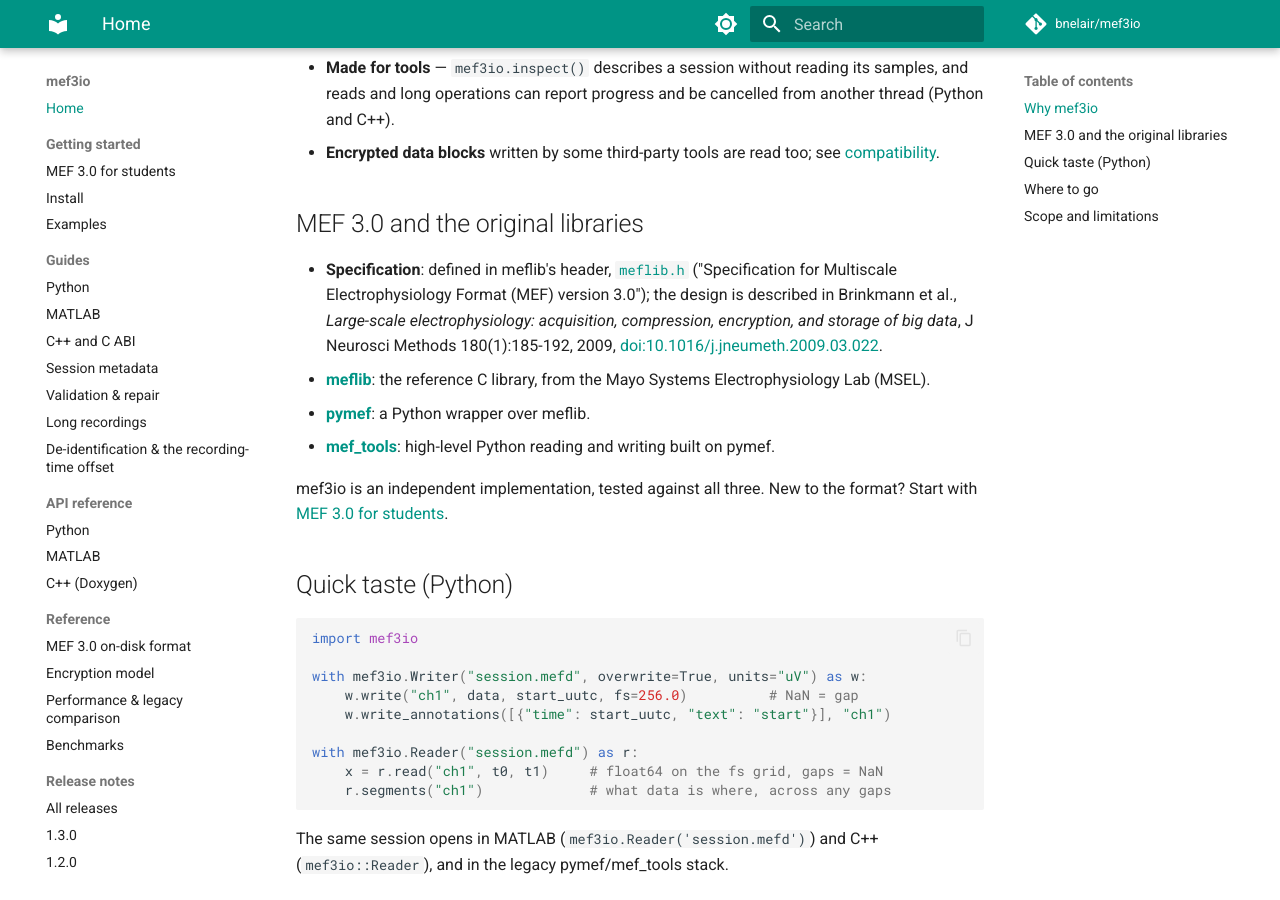
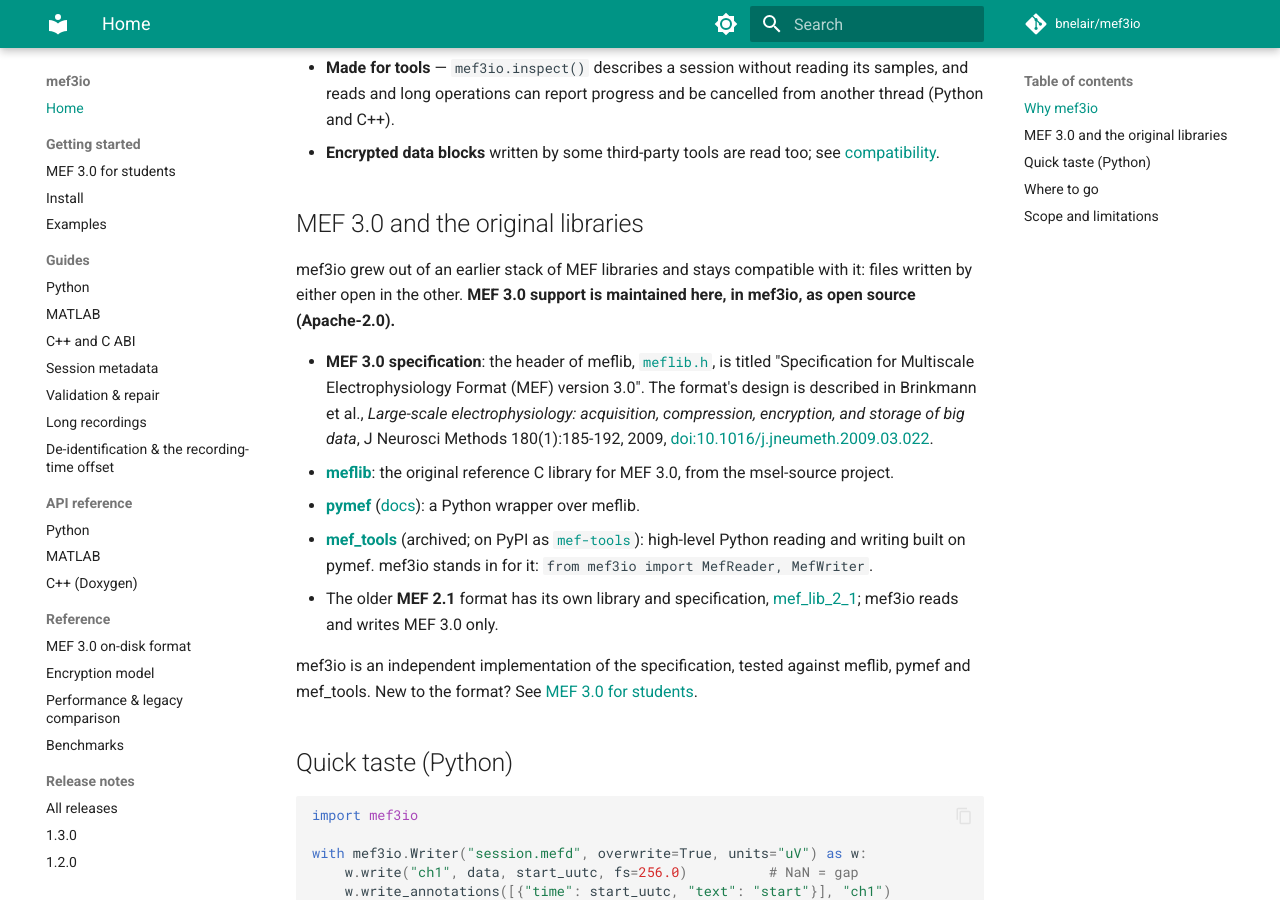
Before and after one commit to bnelair/mef3io, an MkDocs documentation site: the page built from docs/index.md, in a window 1280 px wide and 900 px high, scrolled down 979 px. Built offline with MkDocs 1.6.1 and Material for MkDocs 9.7.7, drawn with Linux system fonts in a browser that asks for light colours; comment, search, counter and statistics services are not loaded; some of the changed text lies outside the part shown.

Commit message:
Review round 3; original libraries as the historical stack; maintainer line, no institutional branding
Co-Authored-By: Claude Opus 5.5 <noreply@anthropic.com>
Claude-Session: https://claude.ai/code/session_01PWYBRHqzczzUfo99eFKLmQ

```diff
--- a/docs/index.md
+++ b/docs/index.md
@@ -54,22 +54,32 @@ version number.
 
 ## MEF 3.0 and the original libraries
 
-- **Specification**: defined in meflib's header,
-  [`meflib.h`](https://github.com/msel-source/meflib/blob/multiplatform/meflib/meflib.h)
-  ("Specification for Multiscale Electrophysiology Format (MEF) version
-  3.0"); the design is described in Brinkmann et al., *Large-scale
-  electrophysiology: acquisition, compression, encryption, and storage of big
-  data*, J Neurosci Methods 180(1):185-192, 2009,
+mef3io grew out of an earlier stack of MEF libraries and stays compatible
+with it: files written by either open in the other. **MEF 3.0 support is
+maintained here, in mef3io, as open source (Apache-2.0).**
+
+- **MEF 3.0 specification**: the header of meflib,
+  [`meflib.h`](https://github.com/msel-source/meflib/blob/multiplatform/meflib/meflib.h),
+  is titled "Specification for Multiscale Electrophysiology Format (MEF)
+  version 3.0". The format's design is described in Brinkmann et al.,
+  *Large-scale electrophysiology: acquisition, compression, encryption, and
+  storage of big data*, J Neurosci Methods 180(1):185-192, 2009,
   [doi:10.1016/j.jneumeth.2009.03.022](https://doi.org/10.1016/j.jneumeth.2009.03.022).
-- **[meflib](https://github.com/msel-source/meflib)**: the reference C
-  library, from the Mayo Systems Electrophysiology Lab (MSEL).
-- **[pymef](https://github.com/msel-source/pymef)**: a Python wrapper over
-  meflib.
-- **[mef_tools](https://github.com/bnelair/mef_tools)**: high-level Python
-  reading and writing built on pymef.
+- **[meflib](https://github.com/msel-source/meflib)**: the original reference
+  C library for MEF 3.0, from the msel-source project.
+- **[pymef](https://github.com/msel-source/pymef)**
+  ([docs](https://pymef.readthedocs.io/)): a Python wrapper over meflib.
+- **[mef_tools](https://github.com/bnelair/mef_tools)** (archived; on PyPI as
+  [`mef-tools`](https://pypi.org/project/mef-tools/)): high-level Python
+  reading and writing built on pymef. mef3io stands in for it:
+  `from mef3io import MefReader, MefWriter`.
+- The older **MEF 2.1** format has its own library and specification,
+  [mef_lib_2_1](https://github.com/benbrinkmann/mef_lib_2_1); mef3io reads
+  and writes MEF 3.0 only.
 
-mef3io is an independent implementation, tested against all three. New to
-the format? Start with [MEF 3.0 for students](students.md).
+mef3io is an independent implementation of the specification, tested against
+meflib, pymef and mef_tools. New to the format? See
+[MEF 3.0 for students](students.md).
 
 ## Quick taste (Python)
 
@@ -111,9 +121,9 @@ The same session opens in MATLAB (`mef3io.Reader('session.mefd')`) and C++
 - Single-file `.mefd.tar` sessions are a mef3io addition, not part of
   MEF 3.0: legacy tools need them unpacked first (`extract_session`,
   `tar -xf`, or 7-Zip on Windows); see the [Python guide](python.md#tar-archives-single-file-sessions).
-- Data blocks are written unencrypted, as by every MEF 3.0 implementation so
-  far, although the format defines their encryption; aligning with the
-  specification is under discussion
+- Data blocks are written unencrypted, as meflib does by default, although
+  the format defines their encryption; aligning with the specification is
+  under discussion
   ([compatibility](encryption_model.md#compatibility-with-other-mef-30-tools)).
 - Every record type MEF 3.0 defines is read; `Note`, `SyLg` and `EDFA` can be
   written with their text.
@@ -125,5 +135,4 @@ The same session opens in MATLAB (`mef3io.Reader('session.mefd')`) and C++
 What changed in each version is in the
 [release notes](release_notes/index.md).
 
-mef3io is developed at the Mayo Clinic BNEL (Bioelectronics Neurophysiology
-and Engineering Lab).
+Maintained by Filip Mivalt, Bioelectronics Neurophysiology and Engineering Laboratory (BNEL) at Mayo Clinic.
--- a/pyproject.toml
+++ b/pyproject.toml
@@ -9,7 +9,7 @@ description = "Read and write MEF 3.0 (Multiscale Electrophysiology Format) reco
 readme = "README.md"
 requires-python = ">=3.10"
 license = { file = "LICENSE" }
-authors = [{ name = "Mayo Clinic — BNEL" }]
+authors = [{ name = "Filip Mivalt" }]
 keywords = ["MEF", "MEF3", "MEF 3.0", "Multiscale Electrophysiology Format", "EEG", "iEEG", "SEEG", "ECoG", "ECG", "biosignals", "electrophysiology", "neuroscience", "meflib", "pymef"]
 classifiers = [
   "Development Status :: 5 - Production/Stable",
```
Also changed, not shown: README.md (+25 -17 lines), docs/students.md (+12 -3 lines), 1 other file.
